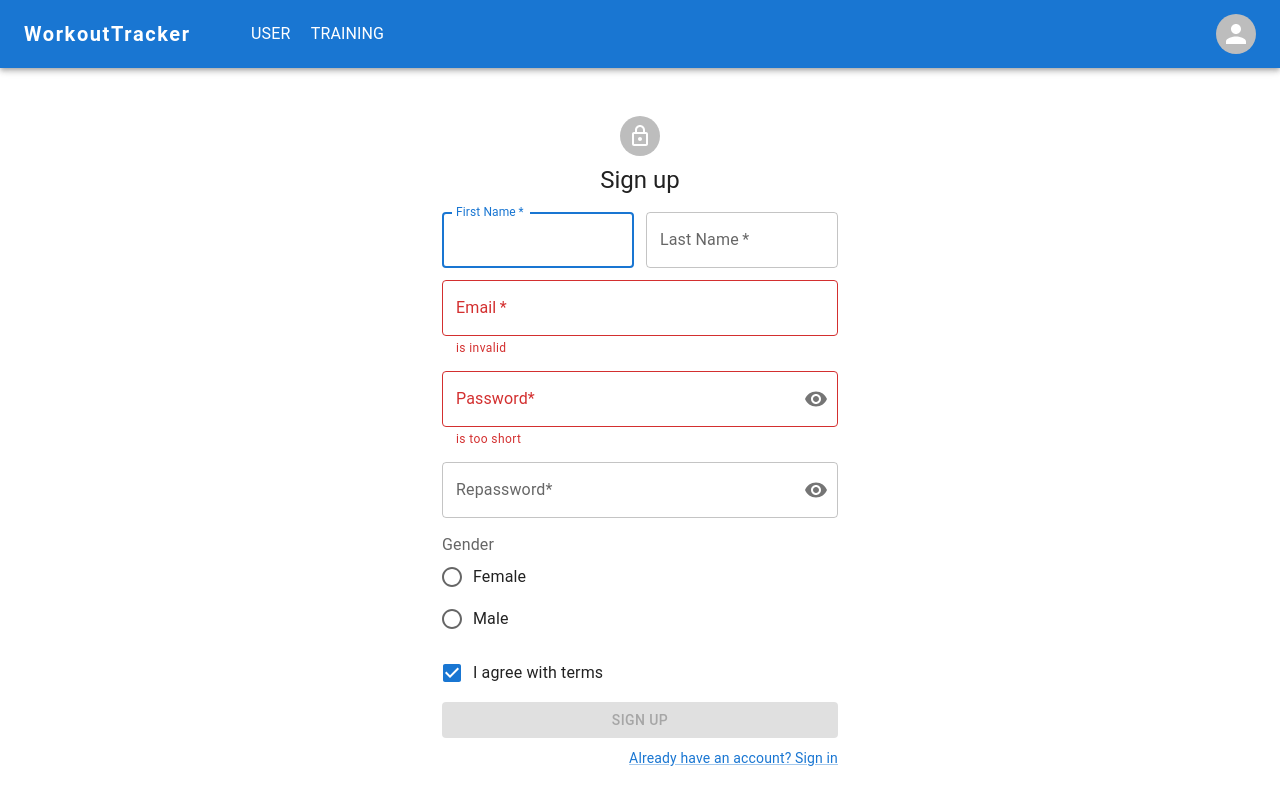
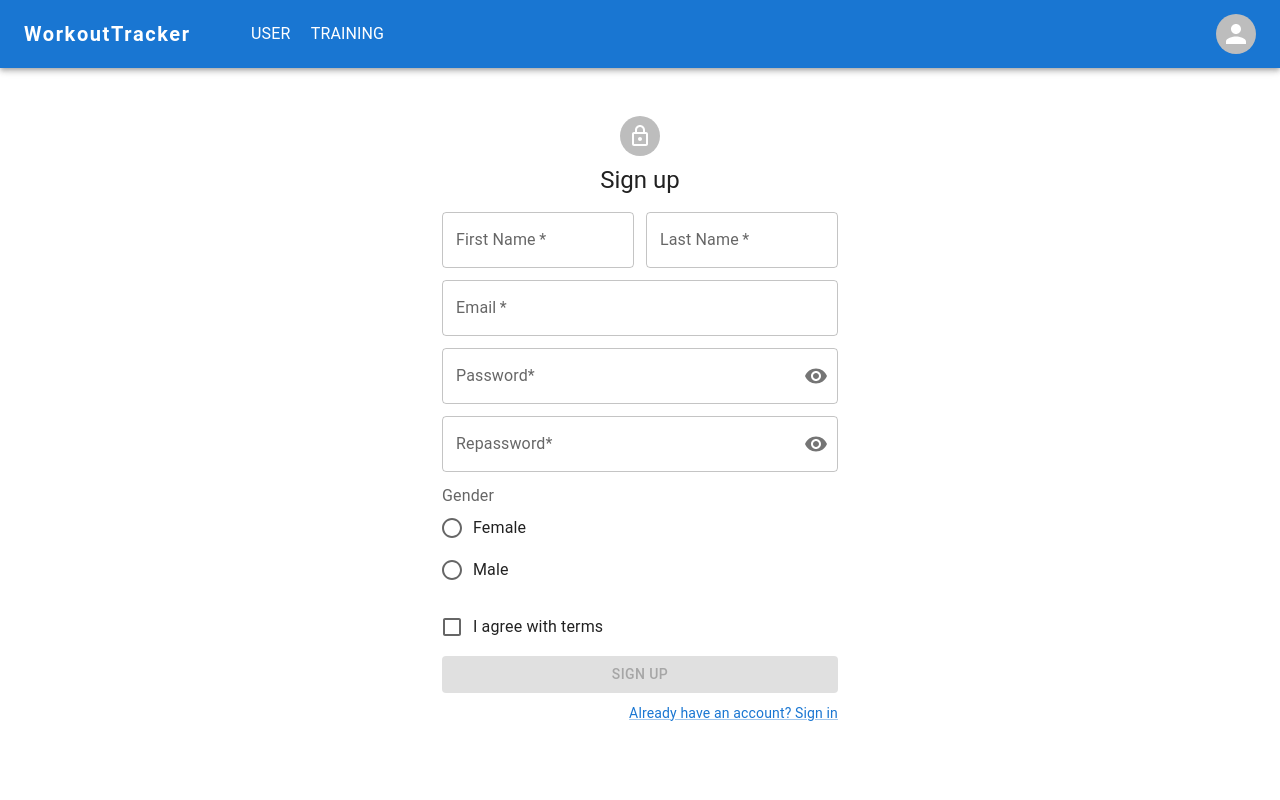
Before and after one commit to Finnick223/WorkoutTracker, a React (Vite) app: page /register in a window 1280 px wide. Built offline with nearby package versions, Linux system fonts and the light colour scheme.

Commit message:
working RegisterForm with validation based on ReactHookForm

```diff
--- /dev/null
+++ b/src/components/InputForm.component.tsx
@@ -0,0 +1,41 @@
+import { useFormContext } from 'react-hook-form';
+import { TextField } from '@mui/material';
+interface Input{
+  id: string;
+  name: any;
+  label: string;
+  type: 'email' | 'text';
+  required?: boolean;
+  autoComplete: string;
+  isError?: boolean;
+}
+
+export const Input = ({
+  id,
+  name,
+  label,
+  type,
+  required,
+  autoComplete,
+}: Input) => {
+  const {
+    register,
+    formState: { errors },
+  } = useFormContext();
+  return (
+    <>
+      <TextField
+      autoComplete={autoComplete}
+      required={required}
+      type={type}
+      fullWidth
+      id={id}
+      label={label}
+      error={errors[name] ? true : false}
+      //@ts-ignore
+      helperText={errors[name] ? errors[name]?.message : undefined}
+      {...register(name)}
+      />
+    </>
+  );
+};
--- /dev/null
+++ b/src/components/InputPassword.component.tsx
@@ -0,0 +1,70 @@
+import { useState } from 'react';
+import {
+  FormControl,
+  InputLabel,
+  OutlinedInput,
+  InputAdornment,
+  IconButton,
+  FormHelperText,
+} from '@mui/material';
+import { Visibility, VisibilityOff } from '@mui/icons-material';
+import { useFormContext } from 'react-hook-form';
+
+interface Input {
+  name: any;
+  label: string;
+  type: 'password';
+  required?: boolean;
+  isError?: boolean;
+}
+
+const InputFormPassword = ({ label, name, type, required }: Input) => {
+  const {
+    register,
+    formState: { errors },
+  } = useFormContext();
+  const [showPassword, setShowPassword] = useState(false);
+
+  const handleClickShowPassword = () => {
+    setShowPassword(!showPassword);
+  };
+
+  const handleMouseDownPassword = (event: any) => {
+    event.preventDefault();
+  };
+
+  return (
+    <FormControl
+      fullWidth
+      variant="outlined"
+      error={errors[name] ? true : false}
+    >
+      <InputLabel htmlFor={name}>{label}</InputLabel>
+      <OutlinedInput
+        id={name}
+        type={type === 'password' ? (showPassword ? 'text' : 'password') : type}
+        endAdornment={
+          type === 'password' && (
+            <InputAdornment position="end">
+              <IconButton
+                aria-label="toggle password visibility"
+                onClick={handleClickShowPassword}
+                onMouseDown={handleMouseDownPassword}
+                edge="end"
+              >
+                {showPassword ? <VisibilityOff /> : <Visibility />}
+              </IconButton>
+            </InputAdornment>
+          )
+        }
+        required={required}
+        label={label}
+        {...register(name, { required })}
+      />
+      {/* @ts-ignore */}
+      {errors[name] && <FormHelperText>{errors[name]?.message}</FormHelperText>}
+    </FormControl>
+  );
+};
+
+export default InputFormPassword;
--- a/src/components/RegisterForm.component.tsx
+++ b/src/components/RegisterForm.component.tsx
@@ -1,18 +1,12 @@
-import { useState, useEffect } from 'react'
-import { FormDataInterface } from './Interfaces';
+import { FormDataType } from './Interfaces';
 import {
     Box,
-    TextField,
     Radio,
     RadioGroup,
     FormControl,
     FormControlLabel,
     FormLabel,
-    InputLabel,
     Avatar,
-    OutlinedInput,
-    InputAdornment,
-    IconButton,
     Container,
     CssBaseline,
     Typography,
@@ -20,82 +14,54 @@ import {
     Checkbox,
     Button,
     Link,
-    FormHelperText
 } from '@mui/material';
-import Visibility from '@mui/icons-material/Visibility';
 import LockOutlinedIcon from '@mui/icons-material/LockOutlined';
-import VisibilityOff from '@mui/icons-material/VisibilityOff';
-import axios from 'axios';
-
+import { useForm, FormProvider, SubmitHandler  } from 'react-hook-form';
+import InputFormPassword from './InputPassword.component';
+import { yupResolver } from "@hookform/resolvers/yup"
+import * as yup from "yup"
+import { Input } from './InputForm.component';
+import { FormHelperText } from '@mui/material';
 
 export default function Form() {
-    const [showPassword, setShowPassword] = useState(false);
-    const [showRepassword, setShowRepassword] = useState(false);
+        const registerSchema = yup.object().shape({
+            email: yup.string().required().email(),
+            firstName: yup
+              .string()
+              .min(3)
+              .required(),
+            lastName: yup
+              .string()
+              .min(3)
+              .required(),
+            password: yup
+              .string()
+              .min(6)
+              .required(),
+            repasswd: yup
+              .string()
+              .min(6)
+              .oneOf([yup.ref('password')], 'passwords Dont Match')
+              .required(),
+            gender: yup
+              .string()
+              .oneOf(['female', 'male'], 'Please select a gender')
+              .required(),
+            termsAndConditions: yup
+              .boolean()
+              .oneOf([true], 'Accept terms is required')
+              .required()
+          })
 
-    const handleClickShowPassword = () => setShowPassword((show) => !show);
-    const handleClickShowRepassword = () => setShowRepassword((show) => !show);
-
-
-    const handleMouseDownPassword = (event: React.MouseEvent<HTMLButtonElement>) => {
-      event.preventDefault();
-    };
-
-    const [formData, setFormData] = useState<FormDataInterface>(
-        {
-            firstName: "",
-            lastName: "",
-            email: "",
-            password: "",
-            repasswd: "",
-            gender: "",
-            agree: true,
-            formErrors: { firstName: '', lastName: '', email: '', password: '', repasswd: '' },
-            emailValid: false,
-            passwordValid: false,
-            repasswdValid: false,
-            formValid: false
-        }
-    )
-    const handleChange = (e: any) => {
-        const { name, value, type, checked } = e.target as any;
-        const val = type === 'checkbox' ? checked : value;
-        setFormData(prevData => ({
-            ...prevData,
-            [name]: val
-        }));
-    };
-    // console.log(formData)
-
-    useEffect(() => {
-        const emailValid = /^[\w-\.]+@([\w-]+\.)+[\w-]{2,4}$/.test(formData.email);
-        const passwordValid = formData.password.length>= 6 ? true : false;
-        const repasswdValid = formData.repasswd === formData.password;
-
-            setFormData(prevData => ({
-                ...prevData,
-                formErrors: {
-                    ...prevData.formErrors,
-                    email: emailValid ? '' : 'is invalid',
-                    password: passwordValid ? '' : 'is too short',
-                    repasswd: repasswdValid ? '' : 'does not match'
-                },
-                emailValid,
-                passwordValid,
-                repasswdValid,
-                formValid: emailValid && passwordValid && repasswdValid
-            }));
-        }, [formData.email, formData.password, formData.repasswd])
-
-        const handleSubmit = async (e: React.FormEvent<HTMLFormElement>) => {
-            e.preventDefault()
-            console.log(formData)
-            // const response = await axios.post('http://188.68.247.208:8080/user', formData)
-            // console.log(response)
-
-    }
+    const formMethods = useForm<FormDataType>({
+        resolver: yupResolver(registerSchema),
+        mode: 'onBlur'
+      })
+    const onSubmit: SubmitHandler<FormDataType> = (data: any) => console.log(data)
 
     return (
     <>
+        <FormProvider {...formMethods}>
                 <Container component="main" maxWidth="xs">
                     <CssBaseline />
                     <Box
@@ -111,117 +77,72 @@ export default function Form() {
                         <Typography component="h1" variant='h5'>
                             Sign up
                         </Typography>
-                <Box component="form" onSubmit={handleSubmit} sx={{mt: 2}}>
+                        <Box component="form" onSubmit={formMethods.handleSubmit(onSubmit)} sx={{mt: 2}}>
                             <Grid container spacing={1.5}>
                                 <Grid item xs={12} sm={6}>
-                            <TextField
+                                    <Input
                                         autoComplete='given-name'
                                         name='firstName'
                                         required
-                                fullWidth
                                         id='firstName'
                                         label="First Name"
-                                autoFocus
-                                onChange={handleChange}
+                                        type='text'
                                     />
                                 </Grid>
                                 <Grid item xs={12} sm={6}>
-                            <TextField
+                                    <Input
                                         autoComplete='family-name'
                                         name='lastName'
                                         required
-                                fullWidth
                                         id='lastName'
                                         label="Last Name"
-                                onChange={handleChange}
+                                        type='text'
                                     />
                                 </Grid>
                                 <Grid item xs={12}>
-                            <TextField
-                                error={formData.formErrors.email ? true : false}
-                                helperText={formData.formErrors.email}
+                                    <Input
                                         autoComplete='email'
                                         name='email'
                                         required
-                                fullWidth
                                         id='email'
                                         label="Email"
-                                onChange={handleChange}
+                                        type='email'
                                     />
                                 </Grid>
                                 <Grid item xs={12}>
-                        <FormControl fullWidth variant="outlined" error={formData.formErrors.password ? true : false}>
-                            <InputLabel htmlFor="outlined-adornment-password">Password*</InputLabel>
-                            <OutlinedInput
-                                id="password"
-                                type={showPassword ? 'text' : 'password'}
-                                onChange={handleChange}
-                                endAdornment={
-                                    <InputAdornment position="end">
-                                    <IconButton
-                                    aria-label="toggle password visibility"
-                                    onClick={handleClickShowPassword}
-                                    onMouseDown={handleMouseDownPassword}
-                                    edge="end"
-                                    >
-                                    {showPassword ? <VisibilityOff /> : <Visibility />}
-                                    </IconButton>
-                                </InputAdornment>
-                                }
+                                    <InputFormPassword
+                                        name="password"
+                                        type="password"
+                                        label="Password*"
                                         required
-                                label="Password"
-                                name='password'
                                     />
-                            <FormHelperText>{formData.formErrors.password}</FormHelperText>
-                        </FormControl>
                                 </Grid>
                                 <Grid item xs={12}>
-                        <FormControl fullWidth variant="outlined" error={formData.formErrors.repasswd ? true : false}>
-                            <InputLabel htmlFor="outlined-adornment-password">Repassword*</InputLabel>
-                            <OutlinedInput
-                                id="repasswd"
-                                type={showRepassword ? 'text' : 'password'}
-                                onChange={handleChange}
-                                endAdornment={
-                                <InputAdornment position="end">
-                                    <IconButton
-                                    aria-label="toggle password visibility"
-                                    onClick={handleClickShowRepassword}
-                                    onMouseDown={handleMouseDownPassword}
-                                    edge="end"
-                                    >
-                                    {showRepassword ? <VisibilityOff /> : <Visibility />}
-                                    </IconButton>
-                                </InputAdornment>
-                                }
+                                    <InputFormPassword
+                                        label="Repassword*"
+                                        name="repasswd"
+                                        type="password"
                                         required
-                                label="Repassword"
-                                name='repasswd'
                                     />
-                            <FormHelperText>{formData.formErrors.repasswd}</FormHelperText>
-                        </FormControl>
                                 </Grid>
                                 <Grid item xs={12}>
-                            <FormControl>
+                                    <FormControl error={formMethods.formState.errors.gender ? true : false}>
                                         <FormLabel id="radio-buttons-group">Gender</FormLabel>
                                         <RadioGroup
                                             aria-labelledby="radio-buttons-group"
-                                    name="gender"
-                                    value={formData.gender}
-                                    onChange={handleChange}
                                         >
-                                    <FormControlLabel value="female" control={<Radio />} name="gender" label="Female" />
-                                    <FormControlLabel value="male" control={<Radio />} name="gender" label="Male" />
+                                            <FormControlLabel value="female" control={<Radio />} label="Female" {...formMethods.register("gender")}/>
+                                            <FormControlLabel value="male" control={<Radio />} label="Male" {...formMethods.register("gender")}/>
                                         </RadioGroup>
+                                        <FormHelperText>{formMethods.formState.errors.gender?.message}</FormHelperText>
                                     </FormControl>
                                 </Grid>
                                 <Grid item xs={12}>
                                     <FormControlLabel
-                                control={<Checkbox value="agree" color='primary' />}
+                                        control={<Checkbox color='primary' />}
                                         label="I agree with terms"
-                                name="agree"
-                                onChange={handleChange}
-                                checked={formData.agree}
+                                        {...formMethods.register("termsAndConditions")}
+                                        defaultChecked={false}
                                     />
                                 </Grid>
                             </Grid>
@@ -230,7 +151,7 @@ export default function Form() {
                                 fullWidth
                                 variant='contained'
                                 sx={{mt: 1, mb: 1 }}
-                        disabled={!formData.formValid}
+                                disabled={!formMethods.formState.isValid}
                             > Sign Up
                             </Button>
                             <Grid container justifyContent="flex-end">
@@ -243,6 +164,7 @@ export default function Form() {
                         </Box>
                     </Box>
                 </Container>
+        </FormProvider>
     </>
     )
 }
```
Also changed, not shown: src/components/Interfaces.tsx (+9 -28 lines). Lines whose indentation alone changed are shown as unchanged.
